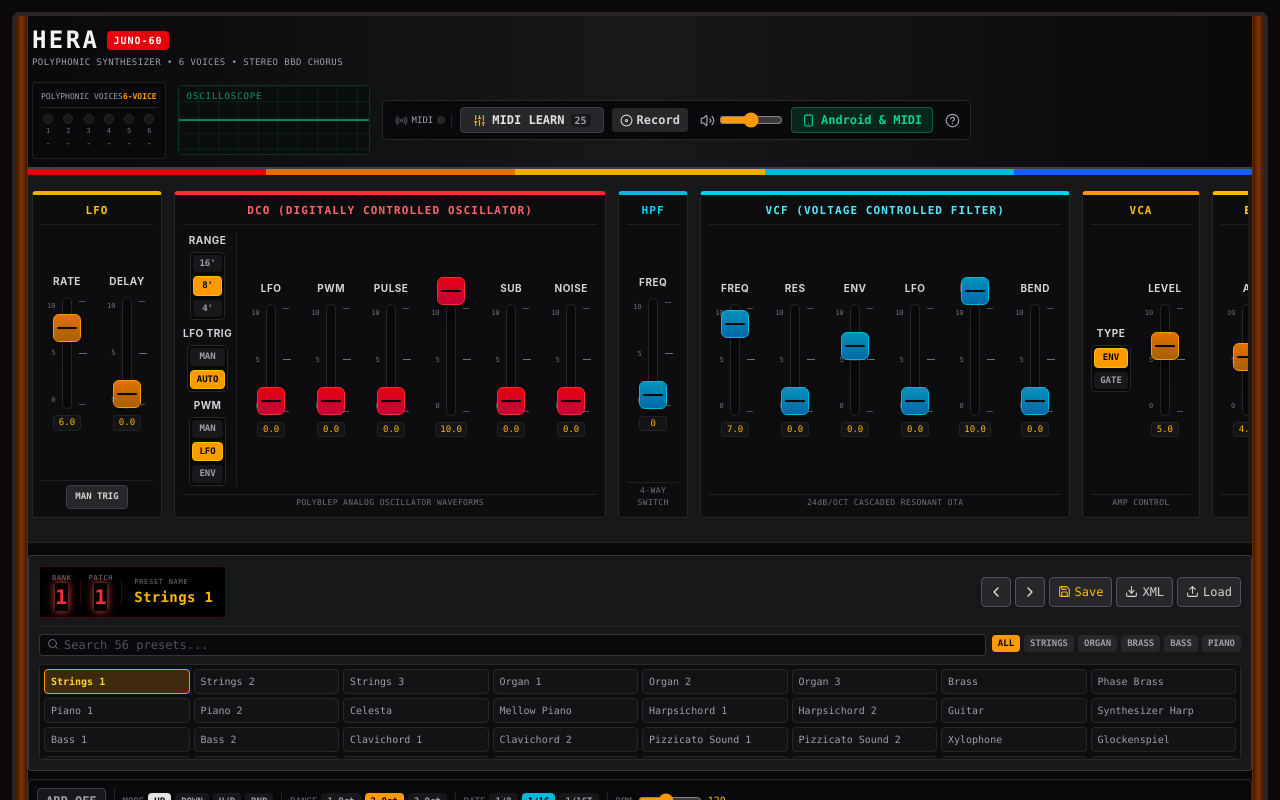
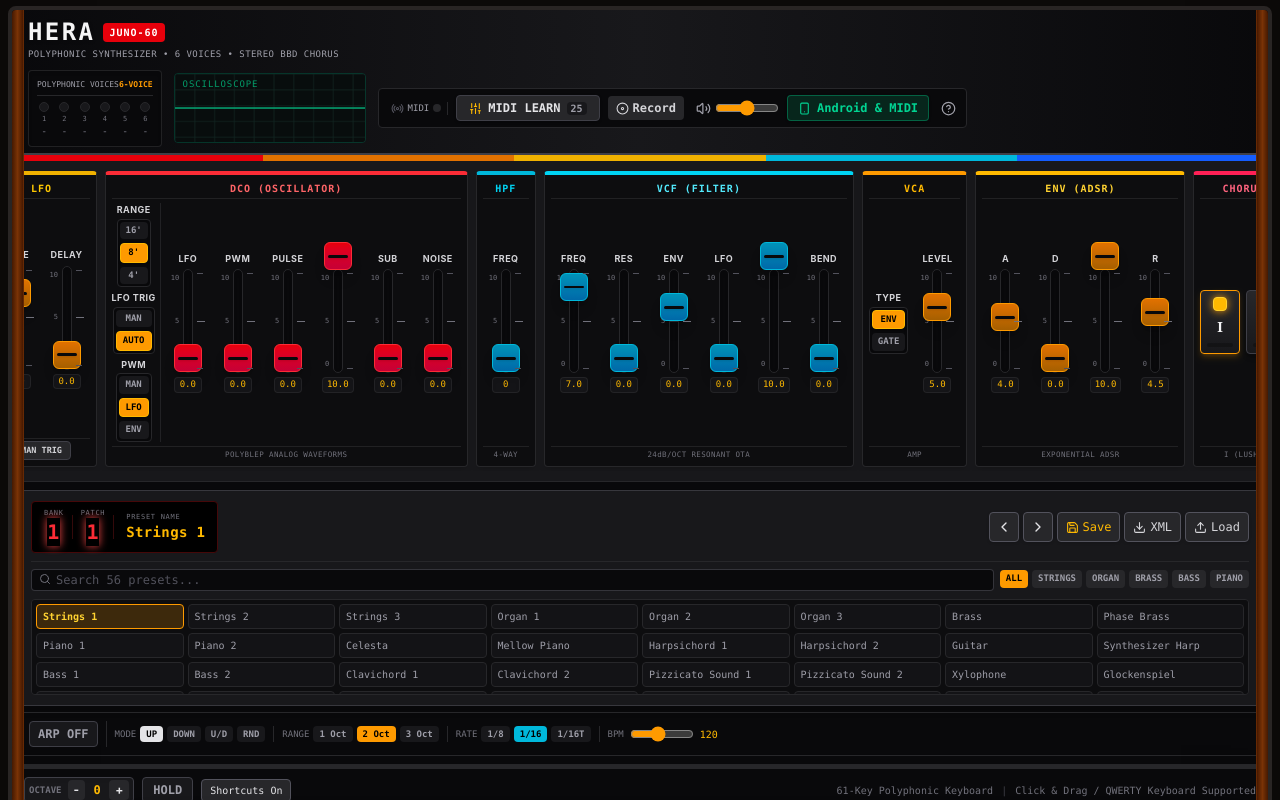
Before and after one commit to danilokosky/Juno-Synth-Emu-3, a React (Vite) app: page / in a window 1280 px wide. Shown: the top 800 px of the page. Built offline with nearby package versions, Linux system fonts and the light colour scheme.

Commit message:
feat(audio): add analog BBD chorus filter
Add lowpass filters to the chorus signal path to emulate the Roland
Juno-60's BBD analog character. Also refine UI component spacing and
padding for a more compact layout.

```diff
--- a/src/components/HeraApp.tsx
+++ b/src/components/HeraApp.tsx
@@ -179,14 +179,14 @@
       className="min-h-screen bg-stone-950 text-zinc-100 flex flex-col justify-between"
     >
       {/* Outer Synthetic Chassis with Walnut Wood Cheeks */}
-      <div className="flex-1 max-w-[1440px] w-full mx-auto my-0 sm:my-3 px-1 sm:px-3">
-        <div className="relative rounded-lg shadow-2xl border-4 border-stone-800 bg-zinc-900 flex flex-col overflow-hidden">
+      <div className="flex-1 max-w-[1440px] w-full mx-auto my-0 sm:my-1.5 px-0.5 sm:px-2">
+        <div className="relative rounded-lg shadow-2xl border-2 sm:border-4 border-stone-800 bg-zinc-900 flex flex-col overflow-hidden">
           {/* Wood Cheeks Simulation (Left & Right Borders) */}
           <div className="hidden lg:block absolute left-0 top-0 bottom-0 w-3 bg-gradient-to-r from-amber-950 via-amber-900 to-amber-950 border-r border-amber-900/60 z-30 pointer-events-none" />
           <div className="hidden lg:block absolute right-0 top-0 bottom-0 w-3 bg-gradient-to-l from-amber-950 via-amber-900 to-amber-950 border-l border-amber-900/60 z-30 pointer-events-none" />
 
           {/* Top Roland Header Bar */}
-          <div className="bg-gradient-to-r from-zinc-950 via-zinc-900 to-zinc-950 px-4 py-2 border-b-2 border-zinc-700 flex flex-wrap items-center justify-between gap-3">
+          <div className="bg-gradient-to-r from-zinc-950 via-zinc-900 to-zinc-950 px-2 sm:px-4 py-1 sm:py-1.5 border-b-2 border-zinc-700 flex flex-wrap items-center justify-between gap-2">
             {/* Branding / Badge */}
             <div className="flex items-center gap-3">
               <div className="flex flex-col">
@@ -384,14 +384,14 @@
           </div>
 
           {/* Main Juno-60 Synth Control Panel */}
-          <div className="bg-zinc-900 p-2 sm:p-4 border-b border-zinc-800">
-            <div className="flex flex-col lg:flex-row gap-2 sm:gap-3 overflow-x-auto pb-2">
+          <div className="bg-zinc-900 p-1.5 sm:p-2.5 border-b border-zinc-800">
+            <div className="flex flex-row items-stretch justify-start sm:justify-center gap-1.5 sm:gap-2 overflow-x-auto pb-1 scrollbar-thin">
               {/* SECTION: LFO */}
-              <div className="flex-1 bg-zinc-950/70 border-t-4 border-t-yellow-500 border border-zinc-800 rounded p-2 flex flex-col justify-between shadow-md min-w-[130px]">
-                <div className="text-[11px] font-black font-mono tracking-widest text-yellow-400 uppercase text-center pb-1 border-b border-zinc-800/80">
+              <div className="flex-shrink-0 bg-zinc-950/70 border-t-4 border-t-yellow-500 border border-zinc-800 rounded p-1.5 flex flex-col justify-between shadow-md">
+                <div className="text-[10px] font-black font-mono tracking-widest text-yellow-400 uppercase text-center pb-0.5 border-b border-zinc-800/80">
                   LFO
                 </div>
-                <div className="flex items-center justify-around gap-2 my-2">
+                <div className="flex items-center justify-center gap-1 my-1">
                   <Slider
                     label="Rate"
                     value={params.LFORate}
@@ -418,11 +418,11 @@
                   />
                 </div>
                 {/* Manual LFO Trigger button (iconic Juno button!) */}
-                <div className="pt-1 border-t border-zinc-800/80 flex flex-col items-center">
+                <div className="pt-0.5 border-t border-zinc-800/80 flex flex-col items-center">
                   <button
                     type="button"
                     onClick={() => synthEngine.triggerManualLfo()}
-                    className="px-2 py-1 bg-zinc-800 hover:bg-zinc-700 active:bg-amber-600 active:text-black rounded text-[9px] font-mono font-bold text-zinc-300 border border-zinc-700 cursor-pointer transition-colors"
+                    className="px-2 py-0.5 bg-zinc-800 hover:bg-zinc-700 active:bg-amber-600 active:text-black rounded text-[8.5px] font-mono font-bold text-zinc-300 border border-zinc-700 cursor-pointer transition-colors"
                   >
                     MAN TRIG
                   </button>
@@ -430,13 +430,13 @@
               </div>
 
               {/* SECTION: DCO */}
-              <div className="flex-[3.5] bg-zinc-950/70 border-t-4 border-t-red-500 border border-zinc-800 rounded p-2 flex flex-col justify-between shadow-md">
-                <div className="text-[11px] font-black font-mono tracking-widest text-red-400 uppercase text-center pb-1 border-b border-zinc-800/80">
-                  DCO (Digitally Controlled Oscillator)
+              <div className="flex-shrink-0 bg-zinc-950/70 border-t-4 border-t-red-500 border border-zinc-800 rounded p-1.5 flex flex-col justify-between shadow-md">
+                <div className="text-[10px] font-black font-mono tracking-widest text-red-400 uppercase text-center pb-0.5 border-b border-zinc-800/80">
+                  DCO (Oscillator)
                 </div>
-                <div className="flex items-center justify-between gap-1 sm:gap-2 my-2">
+                <div className="flex items-center justify-center gap-1 my-1">
                   {/* Selectors Column */}
-                  <div className="flex flex-col gap-1.5 pr-1 border-r border-zinc-800/80">
+                  <div className="flex flex-col gap-1 pr-1 border-r border-zinc-800/80">
                     <ToggleSwitch
                       label="Range"
                       options={[
@@ -542,17 +542,17 @@
                     onUnmap={() => handleUnmapParam('DCONoiseLevel')}
                   />
                 </div>
-                <div className="text-[8px] font-mono text-zinc-500 text-center tracking-wider pt-0.5 border-t border-zinc-800/80">
-                  POLYBLEP ANALOG OSCILLATOR WAVEFORMS
+                <div className="text-[7.5px] font-mono text-zinc-500 text-center tracking-wider pt-0.5 border-t border-zinc-800/80">
+                  POLYBLEP ANALOG WAVEFORMS
                 </div>
               </div>
 
               {/* SECTION: HPF */}
-              <div className="flex-[0.8] bg-zinc-950/70 border-t-4 border-t-cyan-500 border border-zinc-800 rounded p-2 flex flex-col justify-between shadow-md">
-                <div className="text-[11px] font-black font-mono tracking-widest text-cyan-400 uppercase text-center pb-1 border-b border-zinc-800/80">
+              <div className="flex-shrink-0 bg-zinc-950/70 border-t-4 border-t-cyan-500 border border-zinc-800 rounded p-1.5 flex flex-col justify-between shadow-md">
+                <div className="text-[10px] font-black font-mono tracking-widest text-cyan-400 uppercase text-center pb-0.5 border-b border-zinc-800/80">
                   HPF
                 </div>
-                <div className="flex items-center justify-center my-2">
+                <div className="flex items-center justify-center my-1">
                   <Slider
                     label="Freq"
                     value={params.HPF}
@@ -567,17 +567,17 @@
                     onUnmap={() => handleUnmapParam('HPF')}
                   />
                 </div>
-                <div className="text-[8px] font-mono text-zinc-500 text-center tracking-wider pt-0.5 border-t border-zinc-800/80">
-                  4-WAY SWITCH
+                <div className="text-[7.5px] font-mono text-zinc-500 text-center tracking-wider pt-0.5 border-t border-zinc-800/80">
+                  4-WAY
                 </div>
               </div>
 
               {/* SECTION: VCF */}
-              <div className="flex-[3] bg-zinc-950/70 border-t-4 border-t-cyan-400 border border-zinc-800 rounded p-2 flex flex-col justify-between shadow-md">
-                <div className="text-[11px] font-black font-mono tracking-widest text-cyan-300 uppercase text-center pb-1 border-b border-zinc-800/80">
-                  VCF (Voltage Controlled Filter)
+              <div className="flex-shrink-0 bg-zinc-950/70 border-t-4 border-t-cyan-400 border border-zinc-800 rounded p-1.5 flex flex-col justify-between shadow-md">
+                <div className="text-[10px] font-black font-mono tracking-widest text-cyan-300 uppercase text-center pb-0.5 border-b border-zinc-800/80">
+                  VCF (Filter)
                 </div>
-                <div className="flex items-center justify-around gap-1 sm:gap-2 my-2">
+                <div className="flex items-center justify-center gap-1 my-1">
                   <Slider
                     label="Freq"
                     value={params.VCFCutoff}
@@ -656,17 +656,17 @@
                     onUnmap={() => handleUnmapParam('VCFBendDepth')}
                   />
                 </div>
-                <div className="text-[8px] font-mono text-zinc-500 text-center tracking-wider pt-0.5 border-t border-zinc-800/80">
-                  24dB/OCT CASCADED RESONANT OTA
+                <div className="text-[7.5px] font-mono text-zinc-500 text-center tracking-wider pt-0.5 border-t border-zinc-800/80">
+                  24dB/OCT RESONANT OTA
                 </div>
               </div>
 
               {/* SECTION: VCA */}
-              <div className="flex-1 bg-zinc-950/70 border-t-4 border-t-amber-500 border border-zinc-800 rounded p-2 flex flex-col justify-between shadow-md">
-                <div className="text-[11px] font-black font-mono tracking-widest text-amber-400 uppercase text-center pb-1 border-b border-zinc-800/80">
+              <div className="flex-shrink-0 bg-zinc-950/70 border-t-4 border-t-amber-500 border border-zinc-800 rounded p-1.5 flex flex-col justify-between shadow-md">
+                <div className="text-[10px] font-black font-mono tracking-widest text-amber-400 uppercase text-center pb-0.5 border-b border-zinc-800/80">
                   VCA
                 </div>
-                <div className="flex items-center justify-around gap-2 my-2">
+                <div className="flex items-center justify-center gap-1.5 my-1">
                   <ToggleSwitch
                     label="Type"
                     options={[
@@ -689,17 +689,17 @@
                     onUnmap={() => handleUnmapParam('VCADepth')}
                   />
                 </div>
-                <div className="text-[8px] font-mono text-zinc-500 text-center tracking-wider pt-0.5 border-t border-zinc-800/80">
-                  AMP CONTROL
+                <div className="text-[7.5px] font-mono text-zinc-500 text-center tracking-wider pt-0.5 border-t border-zinc-800/80">
+                  AMP
                 </div>
               </div>
 
               {/* SECTION: ENV */}
-              <div className="flex-[2] bg-zinc-950/70 border-t-4 border-t-amber-400 border border-zinc-800 rounded p-2 flex flex-col justify-between shadow-md">
-                <div className="text-[11px] font-black font-mono tracking-widest text-amber-300 uppercase text-center pb-1 border-b border-zinc-800/80">
-                  ENV (Envelope Generator)
+              <div className="flex-shrink-0 bg-zinc-950/70 border-t-4 border-t-amber-400 border border-zinc-800 rounded p-1.5 flex flex-col justify-between shadow-md">
+                <div className="text-[10px] font-black font-mono tracking-widest text-amber-300 uppercase text-center pb-0.5 border-b border-zinc-800/80">
+                  ENV (ADSR)
                 </div>
-                <div className="flex items-center justify-around gap-1 sm:gap-2 my-2">
+                <div className="flex items-center justify-center gap-1 my-1">
                   <Slider
                     label="A"
                     value={params.ENVAttack}
@@ -749,17 +749,17 @@
                     onUnmap={() => handleUnmapParam('ENVRelease')}
                   />
                 </div>
-                <div className="text-[8px] font-mono text-zinc-500 text-center tracking-wider pt-0.5 border-t border-zinc-800/80">
-                  ANALOG EXPONENTIAL ADSR
+                <div className="text-[7.5px] font-mono text-zinc-500 text-center tracking-wider pt-0.5 border-t border-zinc-800/80">
+                  EXPONENTIAL ADSR
                 </div>
               </div>
 
               {/* SECTION: CHORUS */}
-              <div className="flex-1 bg-zinc-950/70 border-t-4 border-t-rose-500 border border-zinc-800 rounded p-2 flex flex-col justify-between shadow-md">
-                <div className="text-[11px] font-black font-mono tracking-widest text-rose-400 uppercase text-center pb-1 border-b border-zinc-800/80">
+              <div className="flex-shrink-0 bg-zinc-950/70 border-t-4 border-t-rose-500 border border-zinc-800 rounded p-1.5 flex flex-col justify-between shadow-md">
+                <div className="text-[10px] font-black font-mono tracking-widest text-rose-400 uppercase text-center pb-0.5 border-b border-zinc-800/80">
                   CHORUS
                 </div>
-                <div className="flex items-center justify-center gap-2 my-2">
+                <div className="flex items-center justify-center gap-1.5 my-1">
                   <ChorusButton
                     label="I"
                     active={params.ChorusI > 0.5}
@@ -781,13 +781,13 @@
                     onUnmap={() => handleUnmapParam('ChorusII')}
                   />
                 </div>
-                <div className="text-[8px] font-mono text-zinc-500 text-center tracking-wider pt-0.5 border-t border-zinc-800/80">
+                <div className="text-[7.5px] font-mono text-zinc-500 text-center tracking-wider pt-0.5 border-t border-zinc-800/80">
                   {params.ChorusI && params.ChorusII
-                    ? 'MODE I+II (FAST)'
+                    ? 'I+II (FAST)'
                     : params.ChorusI
-                    ? 'MODE I (LUSH)'
+                    ? 'I (LUSH)'
                     : params.ChorusII
-                    ? 'MODE II (DEEP)'
+                    ? 'II (CREAMY)'
                     : 'OFF'}
                 </div>
               </div>
@@ -795,7 +795,7 @@
           </div>
 
           {/* Middle Utility Section: Preset Manager + Arpeggiator */}
-          <div className="p-3 bg-zinc-950 border-b border-zinc-800 flex flex-col gap-2">
+          <div className="p-1.5 sm:p-2 bg-zinc-950 border-b border-zinc-800 flex flex-col gap-1.5">
             <PresetManager
               currentParams={params}
               onSelectPreset={handleSelectPreset}
--- a/src/components/Slider.tsx
+++ b/src/components/Slider.tsx
@@ -154,7 +154,7 @@
   return (
     <div
       ref={containerRef}
-      className={`relative flex flex-col items-center select-none text-center p-1 rounded-lg transition-all duration-150 touch-none ${
+      className={`relative flex flex-col items-center select-none text-center p-0.5 sm:p-1 rounded transition-all duration-150 touch-none ${
         isSelectedForLearn
           ? 'ring-4 ring-amber-400 ring-offset-2 ring-offset-zinc-950 shadow-[0_0_24px_rgba(251,191,36,0.9)] animate-pulse bg-amber-500/10'
           : isMidiLearnActive
@@ -174,9 +174,9 @@
     >
       {/* MIDI Learn Badge / Etiqueta */}
       {isMidiLearnActive && (
-        <div className="mb-1 flex items-center justify-center min-h-[18px]">
+        <div className="mb-0.5 flex items-center justify-center min-h-[16px]">
           {mappedCC !== null && mappedCC !== undefined ? (
-            <div className="flex items-center gap-1 bg-amber-500 hover:bg-amber-400 text-zinc-950 text-[9px] font-mono font-black px-1.5 py-0.5 rounded shadow-md border border-amber-300 animate-in fade-in zoom-in-95">
+            <div className="flex items-center gap-1 bg-amber-500 hover:bg-amber-400 text-zinc-950 text-[8.5px] font-mono font-black px-1 py-0.5 rounded shadow border border-amber-300 animate-in fade-in zoom-in-95">
               <span>CC {mappedCC}</span>
               <button
                 type="button"
@@ -184,7 +184,7 @@
                   e.stopPropagation();
                   onUnmap?.();
                 }}
-                className="w-3.5 h-3.5 flex items-center justify-center rounded-full bg-red-700 hover:bg-red-800 text-white text-[9px] font-black cursor-pointer leading-none transition-transform active:scale-90"
+                className="w-3.5 h-3.5 flex items-center justify-center rounded-full bg-red-700 hover:bg-red-800 text-white text-[8.5px] font-black cursor-pointer leading-none transition-transform active:scale-90"
                 title={`Desmapear CC ${mappedCC}`}
               >
                 ✕
@@ -197,28 +197,28 @@
                 e.stopPropagation();
                 onSelectForLearn?.();
               }}
-              className={`text-[8px] font-mono px-1.5 py-0.5 rounded border border-dashed cursor-pointer transition-all ${
+              className={`text-[7.5px] font-mono px-1 py-0.5 rounded border border-dashed cursor-pointer transition-all ${
                 isSelectedForLearn
                   ? 'bg-amber-500 text-zinc-950 font-bold border-amber-300 shadow-[0_0_8px_rgba(251,191,36,0.8)]'
                   : 'bg-zinc-800/80 hover:bg-zinc-700 text-zinc-400 hover:text-zinc-200 border-zinc-600'
               }`}
             >
-              {isSelectedForLearn ? 'AURA ON' : '+ LEARN'}
+              {isSelectedForLearn ? 'AURA' : '+ LEARN'}
             </button>
           )}
         </div>
       )}
 
       {/* Label */}
-      <span className="text-[10px] font-bold text-zinc-300 uppercase tracking-wider mb-1 truncate max-w-[52px]">
+      <span className="text-[9px] font-bold text-zinc-300 uppercase tracking-wider mb-0.5 truncate max-w-[46px]">
         {label}
       </span>
 
-      {/* Fader Touch Target Container (Generous width for finger tap & drag) */}
+      {/* Fader Touch Target Container (Optimized width and height for compact landscape play) */}
       <div
         onPointerDown={handlePointerDown}
         onPointerUp={handlePointerUp}
-        className="relative flex items-center justify-center w-10 sm:w-11 h-28 my-1 cursor-pointer touch-none active:brightness-110"
+        className="relative flex items-center justify-center w-8.5 sm:w-9.5 h-24 sm:h-26 my-0.5 cursor-pointer touch-none active:brightness-110"
       >
         {/* Tick scale marks left side */}
         <div className="absolute left-0.5 top-1 bottom-1 flex flex-col justify-between items-end pr-1 text-[7px] font-mono text-zinc-500 pointer-events-none">
--- a/src/components/ToggleSwitch.tsx
+++ b/src/components/ToggleSwitch.tsx
@@ -24,7 +24,7 @@
 }) => {
   return (
     <div className={`flex flex-col items-center select-none text-center ${className}`}>
-      <span className="text-[10px] font-bold text-zinc-300 uppercase tracking-wider mb-1 truncate max-w-[56px]">
+      <span className="text-[9px] font-bold text-zinc-300 uppercase tracking-wider mb-0.5 truncate max-w-[50px]">
         {label}
       </span>
 
```
Also changed, not shown: src/audio/HeraAudioEngine.ts (+55 -38 lines), 3 other files (tests, documents, lock files or other folders).
